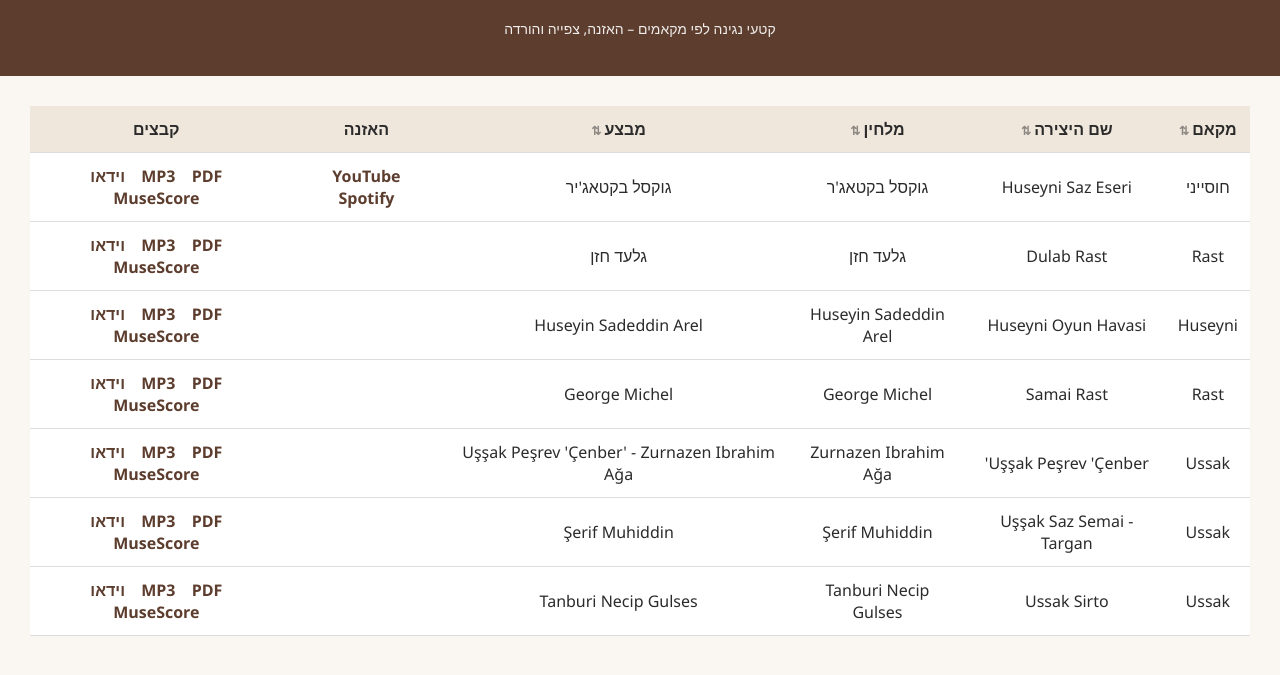
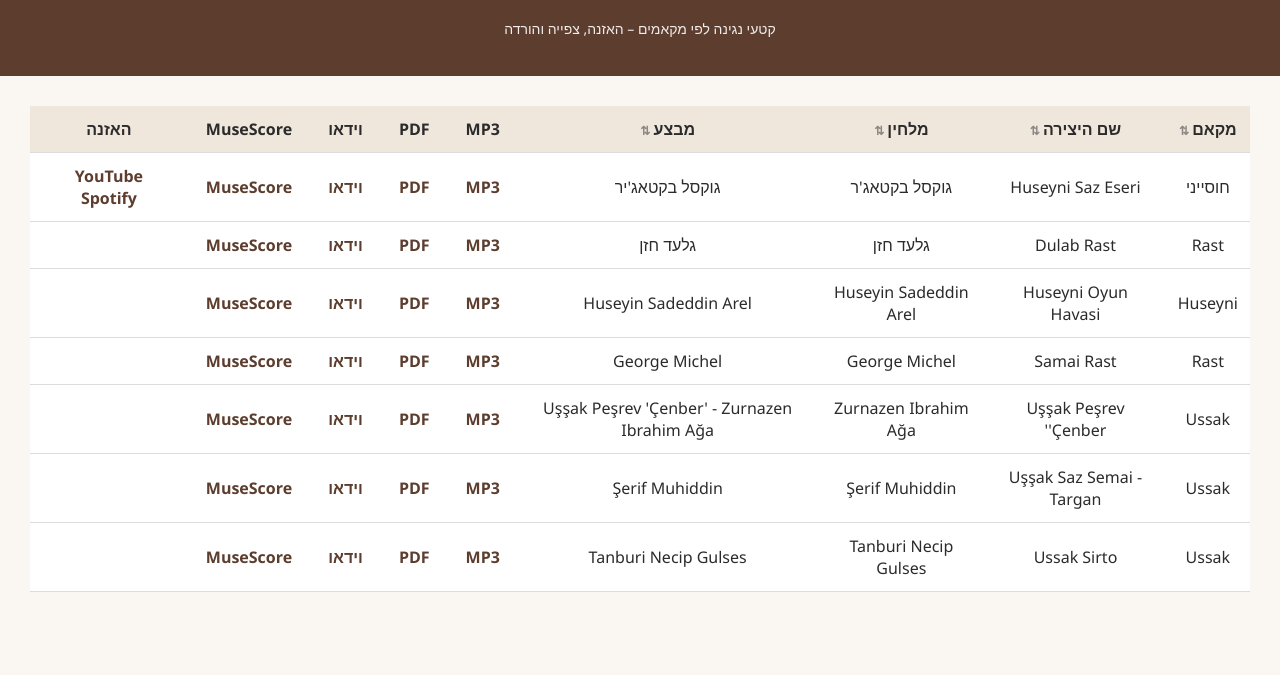
Before and after one commit to KaplanShmulik/Maqam-based-Play-List, a plain HTML site: page index.html in a window 1280 px wide. Shown: the part 91-766 px from the top of the page. Drawn offline with Linux system fonts and the light colour scheme.

Commit message:
No buttons for missing files

```diff
--- a/app.js
+++ b/app.js
@@ -13,6 +13,12 @@ function parseCSV(text) {
   });
 }
 
+function fileLink(path, label, download=false) {
+  if (!path) return '<span></span>';
+  const attrs = download ? ' download' : ' target="_blank"';
+  return `<a href="${path}"${attrs}>${label}</a>`;
+}
+
 function renderTable() {
   const tbody = document.querySelector('#musicTable tbody');
   tbody.innerHTML = '';
@@ -25,15 +31,13 @@ function renderTable() {
       <td>${row.title || ''}</td>
       <td>${row.composer || ''}</td>
       <td>${row.performer || ''}</td>
+      <td>${fileLink(base ? base + '/audio.mp3' : '', 'MP3', true)}</td>
+      <td>${fileLink(base ? base + '/score.pdf' : '', 'PDF')}</td>
+      <td>${fileLink(base ? base + '/video.mp4' : '', 'וידאו')}</td>
+      <td>${fileLink(base ? base + '/source.mscz' : '', 'MuseScore', true)}</td>
       <td>
-        ${row.youtube ? `<a href="${row.youtube}" target="_blank">YouTube</a>` : ''}
-        ${row.spotify ? `<a href="${row.spotify}" target="_blank">Spotify</a>` : ''}
-      </td>
-      <td>
-        <a href="${base}/audio.mp3" download>MP3</a>
-        <a href="${base}/score.pdf" target="_blank">PDF</a>
-        <a href="${base}/video.mp4" target="_blank">וידאו</a>
-        <a href="${base}/source.mscz" download>MuseScore</a>
+        ${row.youtube ? `<a href="${row.youtube}" target="_blank">YouTube</a>` : '<span></span>'}
+        ${row.spotify ? `<a href="${row.spotify}" target="_blank">Spotify</a>` : '<span></span>'}
       </td>
     `;
     tbody.appendChild(tr);
--- a/index.html
+++ b/index.html
@@ -19,8 +19,11 @@
           <th data-sort="title">שם היצירה</th>
           <th data-sort="composer">מלחין</th>
           <th data-sort="performer">מבצע</th>
+          <th>MP3</th>
+          <th>PDF</th>
+          <th>וידאו</th>
+          <th>MuseScore</th>
           <th>האזנה</th>
-          <th>קבצים</th>
         </tr>
       </thead>
       <tbody></tbody>
```
